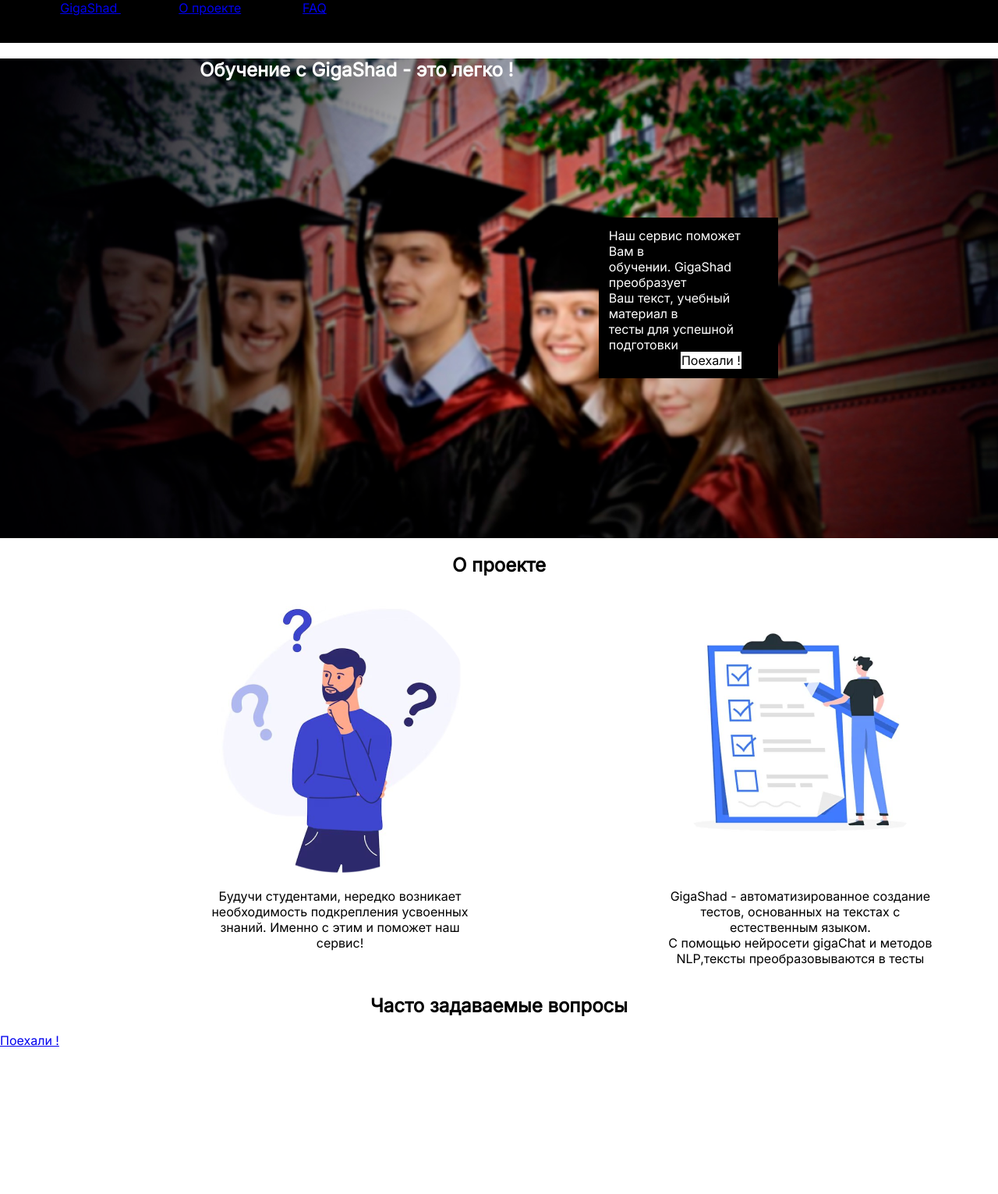
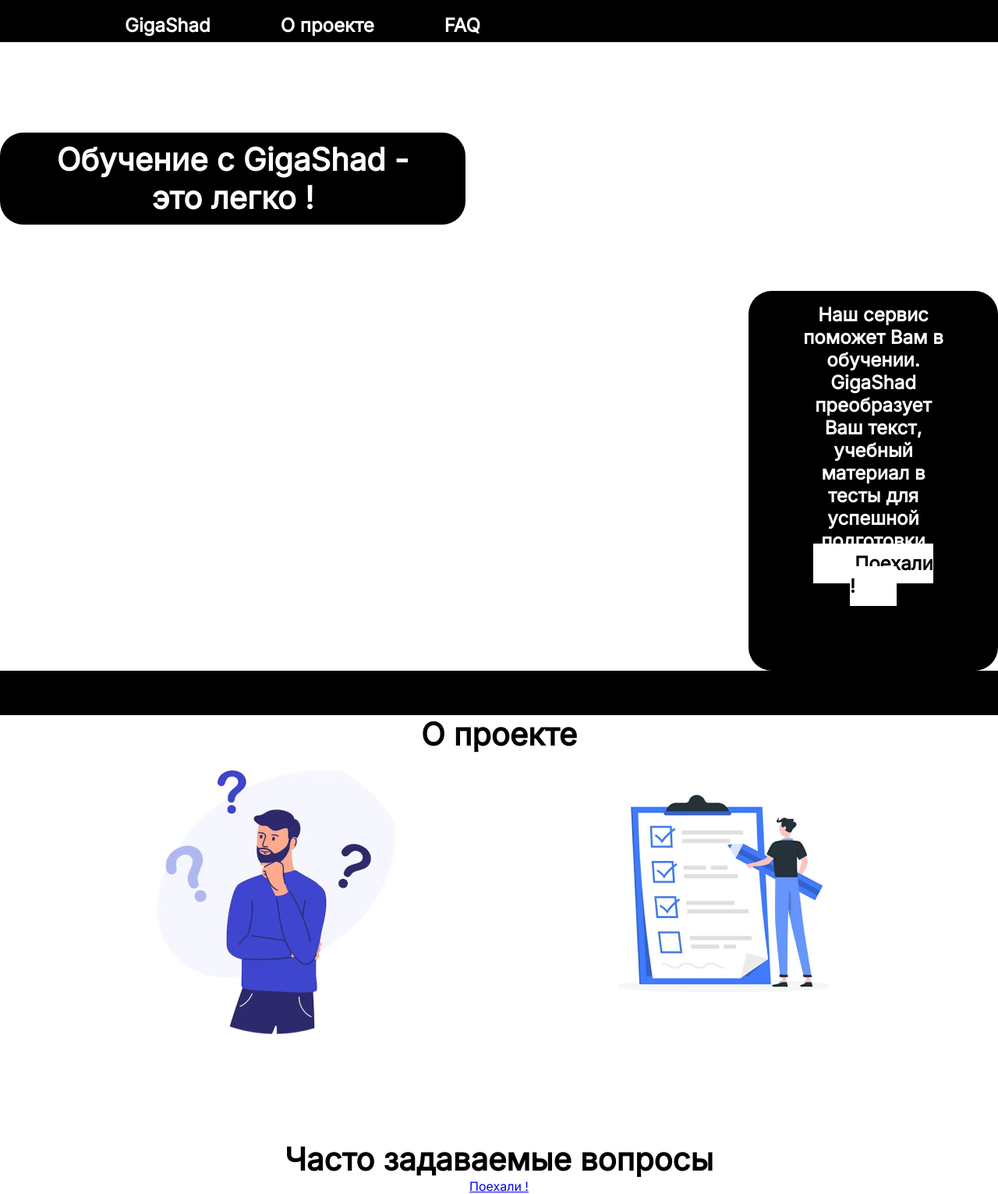
Before and after one commit to Semen-Zharkov/code-website, a Flask app: page / in a window 1280 px wide. Shown: the whole page at 78% size. Before the commit the page ends 1342 px from the top, so only its background shows below. Run offline with Flask 3, Linux system fonts and the light colour scheme; some web fonts are replaced.

Commit message:
Update style.css

```diff
--- a/static/style.css
+++ b/static/style.css
@@ -1,58 +1,266 @@
 body{
     font-family: "Inter";
+    font-style: normal;
+    line-height: normal;
+    text-align: center;
     margin: 0;
+    padding: 0;
+    color: #fff;
 }
-ul{
+.bodys{
+    background-image: url("../static/IMG/background.png");
+    background-position: center 0;
+    background-repeat: no-repeat;
+    background-size: cover;
+    background-attachment: fixed;
+}
+
+.aboutProject{
+    background-color: #fff;
+}
+/* шапка сайта */
+.site-navigation{
+    display: flex;
+    flex-wrap: wrap;
+    background-color: black;
+    list-style: none;
     margin: 0;
+    padding: 0;
+    padding-left: 160px;
+    align-items: center;
+}
+.site-navigation-item a{
+    display: block;
+    color:#fff;
+    text-decoration: none;
+    margin-right: 90px;
+    margin-top: 18px;
+    margin-bottom: 6.75px;
 }
 .site-navigation-item{
-    margin: 3%;
-    list-style-type: none;
-    display: inline;
-    text-decoration: none;
+    font-size: 24px;
+    font-weight: 700;
 }
-.page-header{
-    height: 55px;
-    background-color: black;
-    background-position: absolute;
+.nav-gigaShad{
+    font-size: 36px;
+    font-weight: 400;
 }
-.promo{
-    height: 615px;
-    background: url("../static/IMG/background.png");
-    background-repeat: no-repeat;
-    background-size: cover;
-    color: #fff;
+
+/* контент страницы */
+/* Промо */
+.main-promo{
+    padding-bottom: 165px;
 }
 .learningWithGigaShad{
-    margin-left: 20%;
-    height: 30%;
+    display:inline table;
+    margin: 0;
+    padding: 0;
+    font-size: 40px;
+    font-weight: 700;
+    margin-right: 683px;
+    margin-top: 116px;
+    padding: 10px 40px;
+    border-radius: 30px;
+    background-color: #000;
+}
+.promoTable{
+    display: inline table;
+    margin-left: 960px;
+    margin-top: 85px;
+    font-size: 24px;
+    font-style: normal;
+    font-weight: 700;
+    padding-bottom: 60px;
+    padding-left: 64px;
+    padding-right: 64px;
+    padding-top: 16px;
+    background-color: black;
+    border-radius: 30px;
+}
+.promoTable p{
+    margin: 0;
+    padding: 0;
+    margin-bottom: 34px;
+}
+.promoTable a{
+    color: #000;
+    text-decoration: none;
+    background-color: #fff;
+    padding: 11px 53px;
+}
 
+/* О проекте */
+.aboutProject{
+    border-top: 57px solid #000;
 }
-.fullText{
-    margin-left: 60%;
-    background: #000;
-    padding: 1%;
-    width: 16%;
-
-}
-.btn-promo{
-    margin-left: 45%;
-    text-decoration: none;
-    color: #000;
-    background: #fff;
-    padding: 0.5%;
-}
-h2{
-    text-align: center
-}
-.firstСriterion{
-    text-align: center;
-    margin-left: 20%;
-}
-.secondСriterion{
-    margin-left: 18%;
-    text-align: center
+.aboutProject-text{
+    margin-top: 50px;
 }
 .criterion{
     display: flex;
+    justify-content: center;
+    flex-wrap: wrap;
+    gap: 216px;
+    margin: 0;
+    padding: 0;
+    list-style: none;
 }
+.criterion-item img{
+    margin-bottom: 20px;
+}
+.criterion-item p{
+    color: #000;
+    font-size: 24px;
+    font-weight: 700;
+    margin-bottom: 80px;
+}
+.aboutProject a{
+    display: inline table;
+    color: #fff;
+    margin: 0;
+    padding: 0;
+    text-decoration: none;
+    background-color: #000;
+    width: 224px;
+    padding: 11px 0px;
+    margin-bottom: 80px;
+    border-radius: 30px;
+    font-size: 24px;
+    font-weight: 700;
+}
+
+
+
+
+
+
+
+
+
+
+
+
+
+.h1{
+    margin: 0;
+    padding: 0;
+}
+h2{
+    margin: 0;
+    padding: 0;
+    color: #000;
+    font-size: 40px;
+    font-weight: 700;
+}
+
+
+
+/* Стили для файла request */
+.body-request{
+    background-color: #E3E2E2;
+}
+/*Стили для формы */
+.form-title{
+    display: inline-block;
+    margin: 0;
+    padding: 0;
+    padding: 20px 0px;
+    margin-top: 90px;
+    border-radius: 20px;
+    background-color: #262626;
+    font-size: 20px;
+    font-weight: 400;
+    width: 736px;
+}
+.form-text-generation{
+    display: flex;
+    justify-content: center;
+    margin-top: 70px;
+}
+textarea{
+    width: 736px;
+    height: 193px;
+    border-style: none;
+    background-color: #6F6F6F;
+    color: #fff;
+    resize: none;
+}
+input[name="text-number-of-questions"]{
+    border-style: none;
+    width: 256px;
+    height: 49px;
+    background-color: #000;
+    margin-right: 320px;
+    color:#fff;
+    font-size: 18px;
+    font-style: normal;
+    font-weight: 700;
+}
+::placeholder{
+    color: #fff;
+    font-size: 18px;
+    font-style: normal;
+    font-weight: 700;
+}
+.container-doc{
+    display: flex;
+    flex-wrap: wrap;
+    justify-content: center;
+    align-content: space-between;
+    margin-top: 40px;
+    min-width: 736px;
+}
+input[name="file"]{
+    width: 160px;
+    height: 50px;
+    position: absolute;
+    overflow: hidden;
+    opacity: 0;
+}
+.input-file label{
+    display: inline-block;
+    width: 160px;
+    height: 50px;
+    background-color: #2F16CC;
+    border-radius: 20px;
+}
+.input-file span{
+    display: flex;
+    align-items: center;
+    justify-content: center;
+    padding-top: 16px;
+}
+
+
+
+.text-questions{
+    display: flex;
+    flex-wrap: wrap;
+    justify-content: center;
+    align-content: space-between;
+    margin-top: 40px;
+    min-width: 736px;
+}
+
+input[name="text-questions"]{
+    width: 500px;
+    height: 49px;
+    background-color: #000;
+    color:#fff;
+    font-size: 18px;
+    font-style: normal;
+    font-weight: 700;
+    border-style: none;
+    margin-right: 76px;
+}
+input[name="send"]{
+    width:160px;
+    height:50px;
+    border-radius:20px;
+    background:#2AD91B;
+    border-style: none;
+    color:#fff;
+    font-size:18px;
+    cursor:pointer;
+
+}
```
